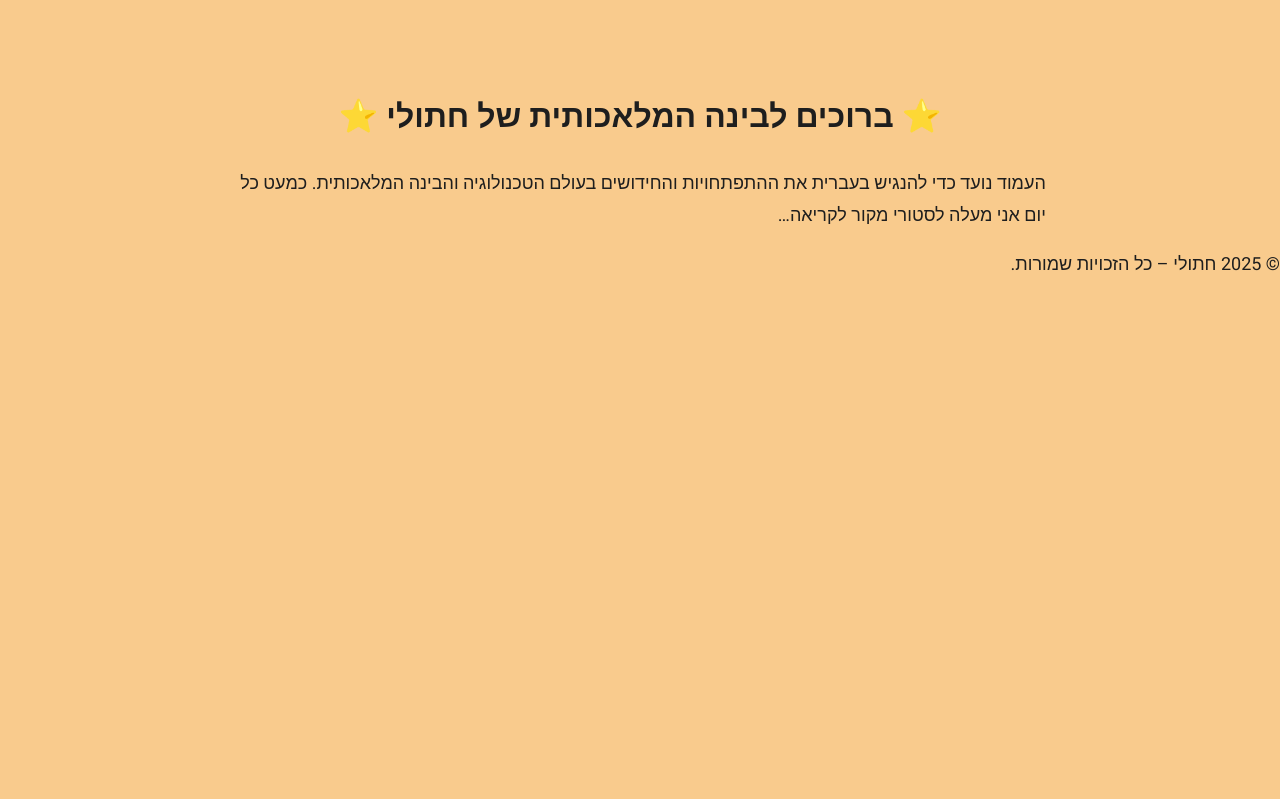
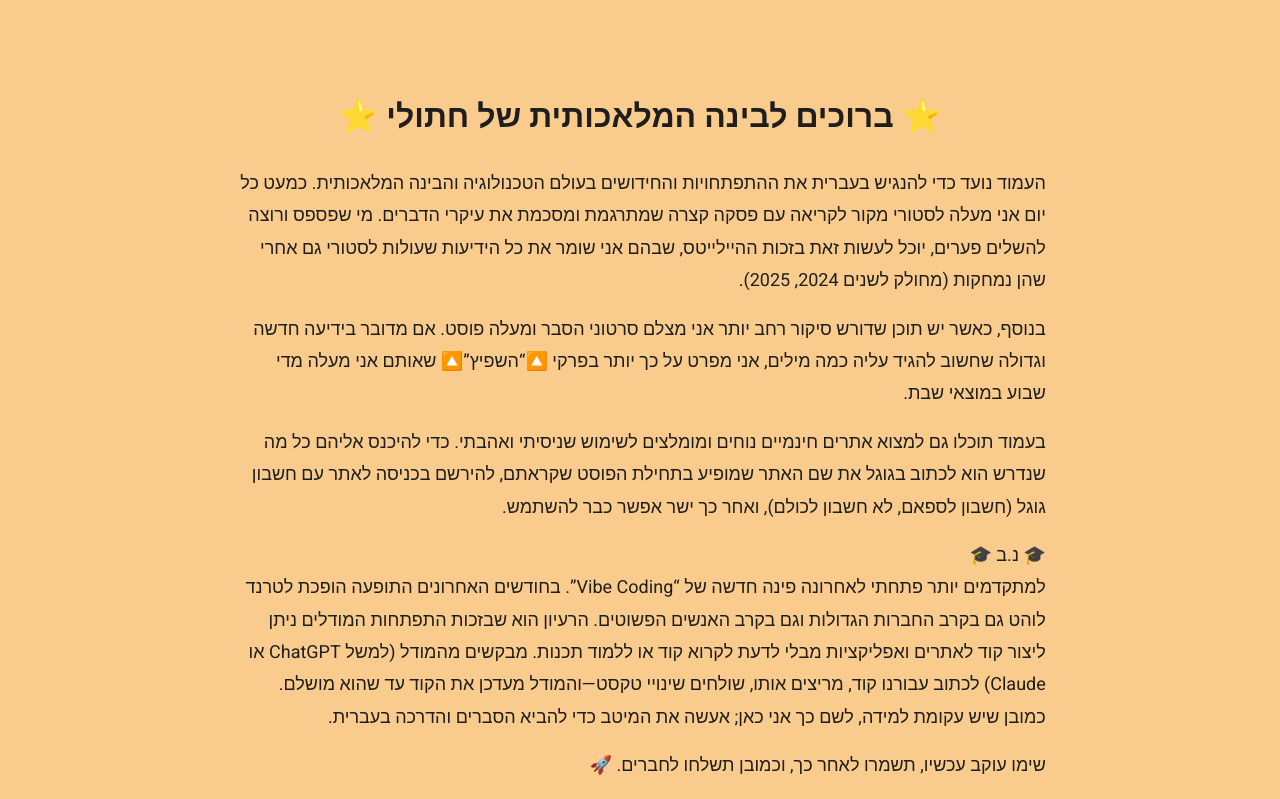
Before and after one commit to catnips5/Hatuli, a plain HTML site: page index.html in a window 1280 px wide. Shown: the part 132-931 px from the top of the page. Before the commit the page ends 800 px from the top, so only its background shows below. Drawn offline with Linux system fonts and the light colour scheme.

Commit message:
Update index.html

```diff
--- a/index.html
+++ b/index.html
@@ -5,36 +5,61 @@
   <meta name="viewport" content="width=device-width,initial-scale=1.0">
   <title>⭐ הבינה המלאכותית של חתולי ⭐</title>
 
-  <!-- גופן עברי -->
+  <!-- גופן עברי קריא -->
   <link href="https://fonts.googleapis.com/css2?family=Heebo:wght@400;500;700&display=swap" rel="stylesheet">
+
+  <!-- קובץ CSS הראשי -->
   <link rel="stylesheet" href="style.css">
 </head>
-
 <body>
   <!-- כותרת + לוגו -->
   <header id="site-header">
+    <!-- שם הקובץ המדויק -->
     <img src="clipped 2.png" alt="לוגו חתולי" id="site-logo">
   </header>
 
-  <!-- תוכן מרכזי -->
   <main>
+    <!-- תוכן העמוד (כפי שסיפקת) -->
     <section id="about" class="reveal">
       <h1>⭐ ברוכים לבינה המלאכותית של חתולי ⭐</h1>
 
       <p>
         העמוד נועד כדי להנגיש בעברית את ההתפתחויות והחידושים בעולם הטכנולוגיה והבינה המלאכותית.
-        כמעט כל יום אני מעלה לסטורי מקור לקריאה… <!-- (שאר הטקסט כבעבר) -->
+        כמעט כל יום אני מעלה לסטורי מקור לקריאה עם פסקה קצרה שמתרגמת ומסכמת את עיקרי הדברים.
+        מי שפספס ורוצה להשלים פערים, יוכל לעשות זאת בזכות ההיילייטס, שבהם אני שומר את כל הידיעות
+        שעולות לסטורי גם אחרי שהן נמחקות (מחולק לשנים 2024, 2025).
       </p>
 
-      <!-- …שאר הפסקאות … -->
+      <p>
+        בנוסף, כאשר יש תוכן שדורש סיקור רחב יותר אני מצלם סרטוני הסבר ומעלה פוסט.
+        אם מדובר בידיעה חדשה וגדולה שחשוב להגיד עליה כמה מילים, אני מפרט על כך יותר
+        בפרקי 🔼“השפיץ”🔼 שאותם אני מעלה מדי שבוע במוצאי שבת.
+      </p>
+
+      <p>
+        בעמוד תוכלו גם למצוא אתרים חינמיים נוחים ומומלצים לשימוש שניסיתי ואהבתי.
+        כדי להיכנס אליהם כל מה שנדרש הוא לכתוב בגוגל את שם האתר שמופיע בתחילת הפוסט שקראתם,
+        להירשם בכניסה לאתר עם חשבון גוגל (חשבון לספאם, לא חשבון לכולם),
+        ואחר כך ישר אפשר כבר להשתמש.
+      </p>
+
+      <p>
+        🎓 נ.ב 🎓<br>
+        למתקדמים יותר פתחתי לאחרונה פינה חדשה של “Vibe Coding”.
+        בחודשים האחרונים התופעה הופכת לטרנד לוהט גם בקרב החברות הגדולות וגם בקרב האנשים הפשוטים.
+        הרעיון הוא שבזכות התפתחות המודלים ניתן ליצור קוד לאתרים ואפליקציות
+        מבלי לדעת לקרוא קוד או ללמוד תכנות. מבקשים מהמודל (למשל ChatGPT או Claude) לכתוב עבורנו קוד,
+        מריצים אותו, שולחים שינויי טקסט—והמודל מעדכן את הקוד עד שהוא מושלם. כמובן שיש עקומת למידה,
+        לשם כך אני כאן; אעשה את המיטב כדי להביא הסברים והדרכה בעברית.
+      </p>
+
+      <p>
+        שימו עוקב עכשיו, תשמרו לאחר כך, וכמובן תשלחו לחברים. 🚀
+      </p>
     </section>
   </main>
 
-  <!-- פוטר -->
-  <footer id="site-footer" class="reveal">
-    <p>© 2025 חתולי – כל הזכויות שמורות.</p>
-  </footer>
-
+  <!-- קובץ JS -->
   <script src="script.js"></script>
 </body>
 </html>
```
